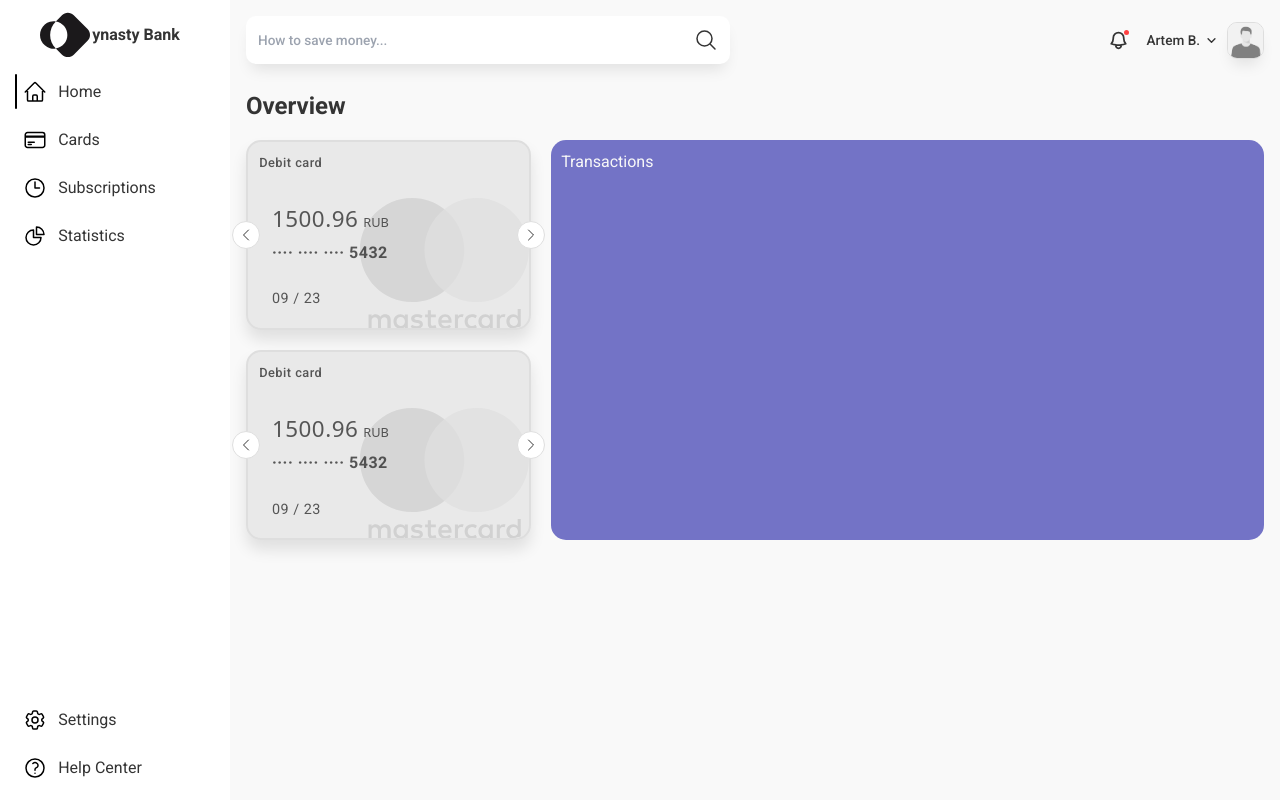
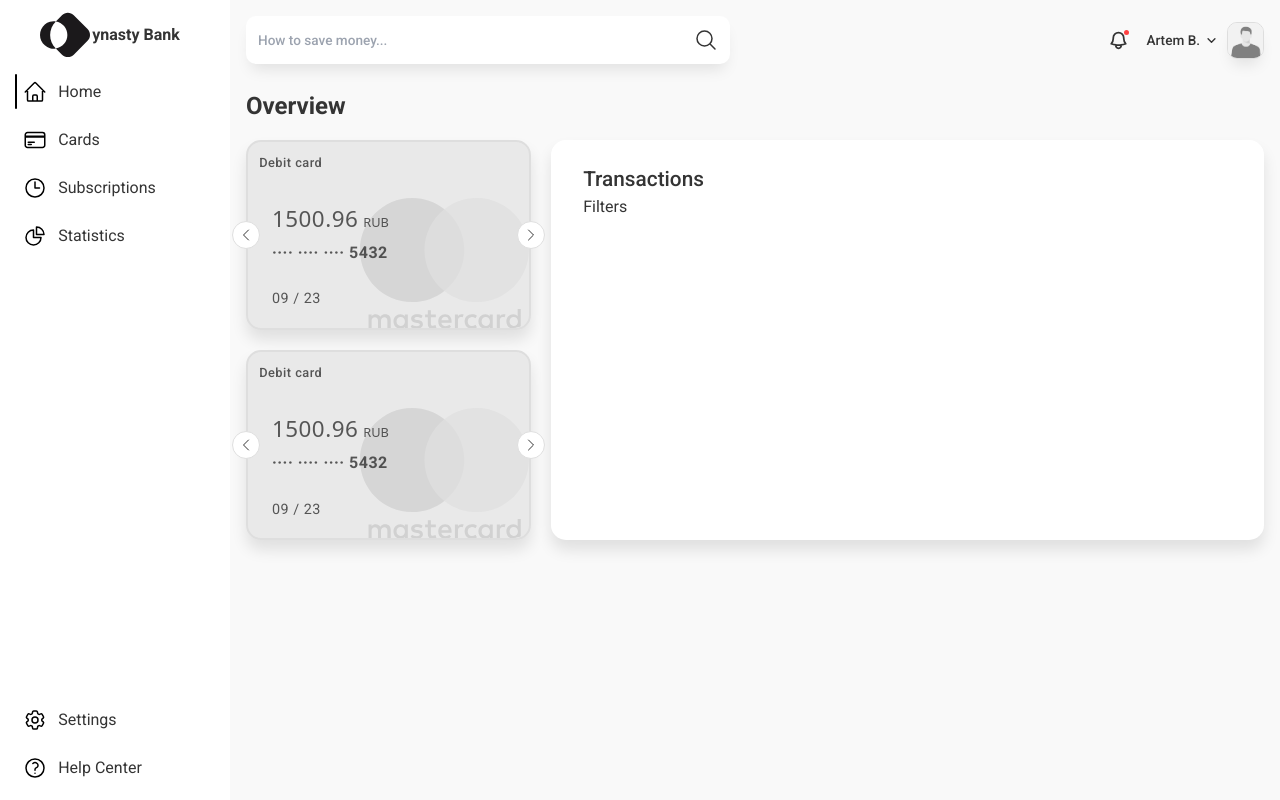
Before and after one commit to puppuppuppup/pet-bank-app, a Next.js app in the folder frontend/: page /home in a window 1280 px wide. Built offline with nearby package versions, Linux system fonts and the light colour scheme.

Commit message:
feat: transactions visual

```diff
--- a/frontend/src/components/content/home/Main/Cards/Cards.tsx
+++ b/frontend/src/components/content/home/Main/Cards/Cards.tsx
@@ -32,6 +32,8 @@ const Cards = () => {
     return (
         <div className={`${styles.cards} ${isChanging ? styles.changing : ''}`}>
             <Card card={cards[currentCardIndex]} />
+            {cards.length > 1 && (
+                <>
                     <button className={styles.cards_btn} onClick={() => handleChanging(true)}>
                         <svg
                             xmlns='http://www.w3.org/2000/svg'
@@ -62,6 +64,8 @@ const Cards = () => {
                             />
                         </svg>
                     </button>
+                </>
+            )}
         </div>
     );
 };
--- /dev/null
+++ b/frontend/src/components/content/home/Main/Transactions/Filters/Filters.tsx
@@ -0,0 +1,9 @@
+import React from 'react';
+
+type Props = {};
+
+const Filters = (props: Props) => {
+    return <div>Filters</div>;
+};
+
+export default Filters;
--- /dev/null
+++ b/frontend/src/components/content/home/Main/Transactions/Operations/Operation.tsx
@@ -0,0 +1,10 @@
+import React from 'react';
+import styles from './Operations.module.scss';
+
+type Props = {};
+
+const Operation = (props: Props) => {
+    return <div className={styles.operation}></div>;
+};
+
+export default Operation;
--- /dev/null
+++ b/frontend/src/components/content/home/Main/Transactions/Operations/Operations.tsx
@@ -0,0 +1,10 @@
+import React from 'react';
+import styles from './Operations.module.scss';
+
+type Props = {};
+
+const Operations = (props: Props) => {
+    return <div>Operations</div>;
+};
+
+export default Operations;
--- a/frontend/src/components/content/home/Main/Transactions/Transactions.module.scss
+++ b/frontend/src/components/content/home/Main/Transactions/Transactions.module.scss
@@ -4,8 +4,15 @@
 
     border-radius: var(--bordered-lg);
 
-    padding: 10px;
+    padding: 1.5rem 2rem;
 
-    color: var(--color-font-light);
-    background-color: #7373c6;
+    color: var(--color-font-main);
+    background-color: #fff;
+
+    box-shadow: var(--shadow-larger-darker);
+
+    &_title {
+        font-size: var(--font-sub-heading);
+        font-weight: 500;
+    }
 }
--- a/frontend/src/components/content/home/Main/Transactions/Transactions.tsx
+++ b/frontend/src/components/content/home/Main/Transactions/Transactions.tsx
@@ -1,10 +1,16 @@
 import React from 'react';
 import styles from './Transactions.module.scss';
+import Filters from './Filters/Filters';
 
 type Props = {};
 
 const Transactions = (props: Props) => {
-    return <div className={styles.transactions}>Transactions</div>;
+    return (
+        <div className={styles.transactions}>
+            <h3 className={styles.transactions_title}>Transactions</h3>
+            <Filters />
+        </div>
+    );
 };
 
 export default Transactions;
```
Also changed, not shown: frontend/src/store/slices/operations.slice.ts (added, +15 -0 lines), frontend/src/components/content/home/Main/Transactions/Filters/Filters.module.scss (added), frontend/src/components/content/home/Main/Transactions/Operations/Operations.module.scss (added). Lines whose indentation alone changed are shown as unchanged.
